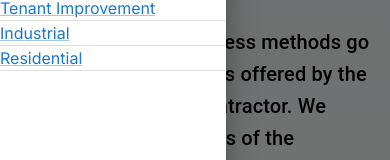
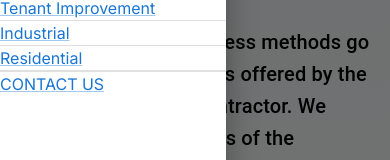
Before and after one commit to zacharylee97/flc-consulting, a Next.js app: page / in a window 390 px wide. Both pictures are taken after a click on the button "menu". Shown: the part 307-467 px from the top of the page. Built offline with nearby package versions, Linux system fonts and the light colour scheme.

Commit message:
Added Contact Us link to mobile drawer

```diff
--- a/app/components/mobile-drawer.tsx
+++ b/app/components/mobile-drawer.tsx
@@ -80,6 +80,10 @@ export default function MobileDrawer({
             <Divider></Divider>
           </Box>
         ))}
+        <Divider></Divider>
+        <Link href="/contact-us" className="flex items-center m-5 uppercase">
+          Contact Us
+        </Link>
       </Box>
     </Drawer>
   );
```
